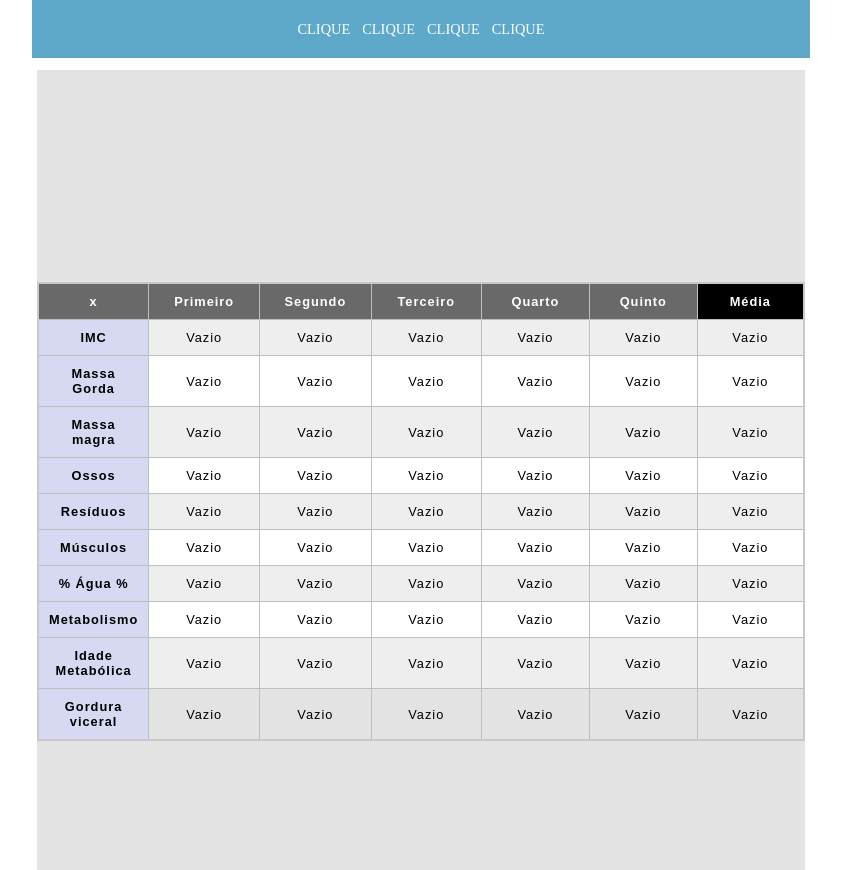
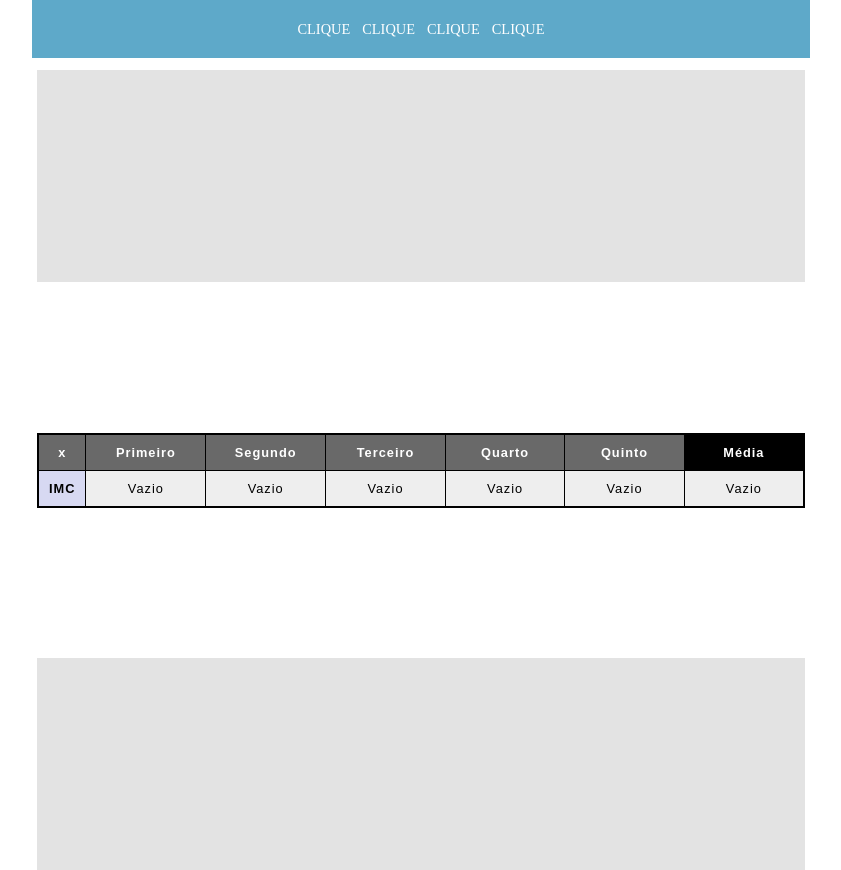
Before and after one commit to phillipehenriques/Performance-na-academia, a plain HTML site: page index.html in a window 1280 px wide. Shown: the whole page, without its empty margins (219-1060 px from the left). Drawn offline with Linux system fonts and the light colour scheme; a web font is replaced by a local one.

Commit message:
função cirada, html mudado

```diff
--- a/index.html
+++ b/index.html
@@ -36,87 +36,6 @@
                     <td id="valor5">Vazio</td>
                     <td id="imcMedia">Vazio</td>
                 </tr>
-                <tr>
-                    <th scope="row">Massa Gorda</th>
-                    <td id="massaGOut">Vazio</td>
-                    <td id="massaGNov">Vazio</td>
-                    <td id="massaGDec">Vazio</td>
-                    <td id="massaGJan">Vazio</td>
-                    <td id="massaGFeb">Vazio</td>
-                    <td id="massaGMedia">Vazio</td>
-                </tr>
-                <tr>
-                    <th scope="row">Massa magra</th>
-                    <td id="massaMOut">Vazio</td>
-                    <td id="massaMNov">Vazio</td>
-                    <td id="massaMDec">Vazio</td>
-                    <td id="massaMJan">Vazio</td>
-                    <td id="massaMFeb">Vazio</td>
-                    <td id="massaMMedia">Vazio</td>
-                </tr>
-                <tr>
-                    <th scope="row">Ossos</th>
-                    <td id="ossosOut">Vazio</td>
-                    <td id="ossosNov">Vazio</td>
-                    <td id="ossosDec">Vazio</td>
-                    <td id="ossosJan">Vazio</td>
-                    <td id="ossosFeb">Vazio</td>
-                    <td id="ossosMedia">Vazio</td>
-                </tr>
-                <tr>
-                    <th scope="row">Resíduos</th>
-                    <td id="residOut">Vazio</td>
-                    <td id="residNov">Vazio</td>
-                    <td id="residDec">Vazio</td>
-                    <td id="residJan">Vazio</td>
-                    <td id="residFeb">Vazio</td>
-                    <td id="residMedia">Vazio</td>
-                </tr>
-                <tr>
-                    <th scope="row">Músculos</th>
-                    <td id="musculosOut">Vazio</td>
-                    <td id="musculosNov">Vazio</td>
-                    <td id="musculosDec">Vazio</td>
-                    <td id="musculosJan">Vazio</td>
-                    <td id="musculosFeb">Vazio</td>
-                    <td id="musculosMedia">Vazio</td>
-                </tr>
-                <tr>
-                    <th scope="row">% Água %</th>
-                    <td id="aguaOut">Vazio</td>
-                    <td id="aguaNov">Vazio</td>
-                    <td id="aguaDec">Vazio</td>
-                    <td id="aguaJan">Vazio</td>
-                    <td id="aguaFeb">Vazio</td>
-                    <td id="aguaMedia">Vazio</td>
-                </tr>
-                <tr>
-                    <th scope="row">Metabolismo</th>
-                    <td id="metabolismoOut">Vazio</td>
-                    <td id="metabolismoNov">Vazio</td>
-                    <td id="metabolismoDec">Vazio</td>
-                    <td id="metabolismoJan">Vazio</td>
-                    <td id="metabolismoFeb">Vazio</td>
-                    <td id="metabolismoMedia">Vazio</td>
-                </tr>
-                <tr>
-                    <th scope="row">Idade Metabólica</th>
-                    <td id="idadeMOut">Vazio</td>
-                    <td id="idadeMNov">Vazio</td>
-                    <td id="idadeMDec">Vazio</td>
-                    <td id="idadeMJan">Vazio</td>
-                    <td id="idadeMFeb">Vazio</td>
-                    <td id="idadeMMedia">Vazio</td>
-                </tr>
-                <tr>
-                    <th scope="row">Gordura viceral</th>
-                    <td id="gordVOut">Vazio</td>
-                    <td id="gordVNov">Vazio</td>
-                    <td id="gordVDec">Vazio</td>
-                    <td id="gordVJan">Vazio</td>
-                    <td id="gordVFeb">Vazio</td>
-                    <td id="gordVMedia">Vazio</td>
-                </tr>
             </table>
 
         </div>
--- a/style/style.css
+++ b/style/style.css
@@ -179,7 +179,7 @@ nav {
 
 td,
 th {
-    border: 1px solid rgb(190, 190, 190);
+    border: 1px solid black;
     padding: 10px;
 }
 
@@ -213,7 +213,7 @@ caption {
 
 table {
     border-collapse: collapse;
-    border: 2px solid rgb(200, 200, 200);
+    border: 2px solid black;
     letter-spacing: 1px;
     font-family: sans-serif;
     font-size: .8rem;
```
Also changed, not shown: JavaScript/script.js (+11 -0 lines).
